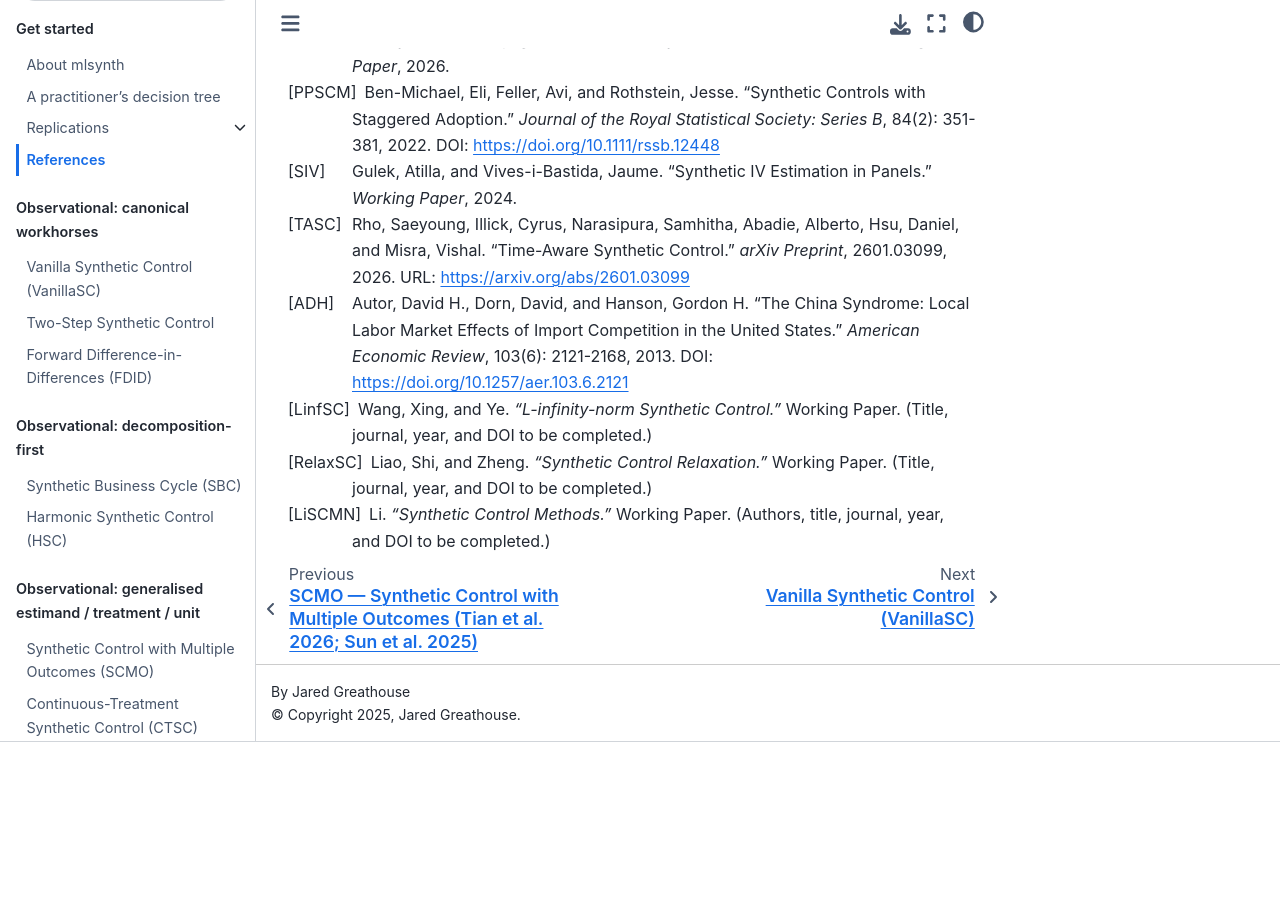
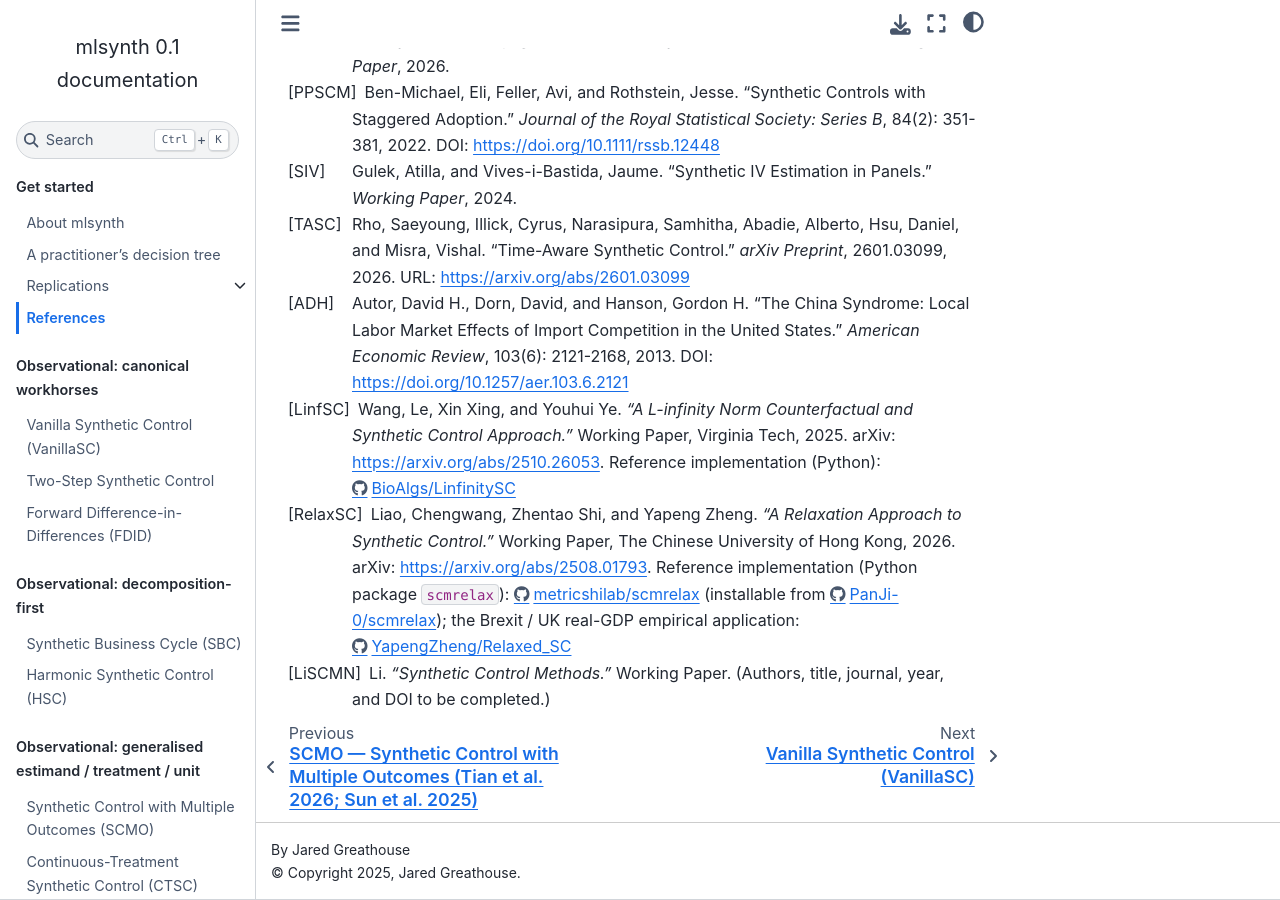
Before and after one commit to jgreathouse9/mlsynth, a Sphinx documentation site: the page built from docs/references.rst, in a window 1280 px wide and 900 px high, scrolled down 5281 px. Built offline with Sphinx 7.4.7 and the Sphinx Book theme 1.1.4, drawn with Linux system fonts in a browser that asks for light colours; pages that are not in the unit, such as notebooks, are missing from menus; before the commit the page ends 6023 px from its top, so only the background shows below that.

Commit message:
docs: link the authors' reference implementations for the RESCM branches
The L-infinity SCM and SCM-relaxation reference repos are hard to find, so
surface them in the docs: fill the [LinfSC] (Wang, Xing & Ye, arXiv 2510.26053)
and [RelaxSC] (Liao, Shi & Zheng, arXiv 2508.01793) bibliography entries with
full citations + code URLs, and add a 'Reference implementations' admonition on
the RESCM page mapping each repo to the methods it backs:

* LINF / L1LINF  -> https://github.com/BioAlgs/LinfinitySC
* RELAX_L2/ENTROPY/EL -> https://github.com/metricshilab/scmrelax
  (install: https://github.com/PanJi-0/scmrelax), Brexit application:
  https://github.com/YapengZheng/Relaxed_SC

```diff
--- a/docs/references.rst
+++ b/docs/references.rst
@@ -357,14 +357,20 @@ References
     DOI: https://doi.org/10.1257/aer.103.6.2121
 
 .. [LinfSC]
-    Wang, Xing, and Ye.
-    *"L-infinity-norm Synthetic Control."*
-    Working Paper. (Title, journal, year, and DOI to be completed.)
+    Wang, Le, Xin Xing, and Youhui Ye.
+    *"A L-infinity Norm Counterfactual and Synthetic Control Approach."*
+    Working Paper, Virginia Tech, 2025. arXiv: https://arxiv.org/abs/2510.26053.
+    Reference implementation (Python): https://github.com/BioAlgs/LinfinitySC
 
 .. [RelaxSC]
-    Liao, Shi, and Zheng.
-    *"Synthetic Control Relaxation."*
-    Working Paper. (Title, journal, year, and DOI to be completed.)
+    Liao, Chengwang, Zhentao Shi, and Yapeng Zheng.
+    *"A Relaxation Approach to Synthetic Control."*
+    Working Paper, The Chinese University of Hong Kong, 2026.
+    arXiv: https://arxiv.org/abs/2508.01793.
+    Reference implementation (Python package ``scmrelax``):
+    https://github.com/metricshilab/scmrelax (installable from
+    https://github.com/PanJi-0/scmrelax); the Brexit / UK real-GDP
+    empirical application: https://github.com/YapengZheng/Relaxed_SC
 
 .. [LiSCMN]
     Li.
```
Also changed, not shown: docs/rescm.rst (+13 -0 lines).
